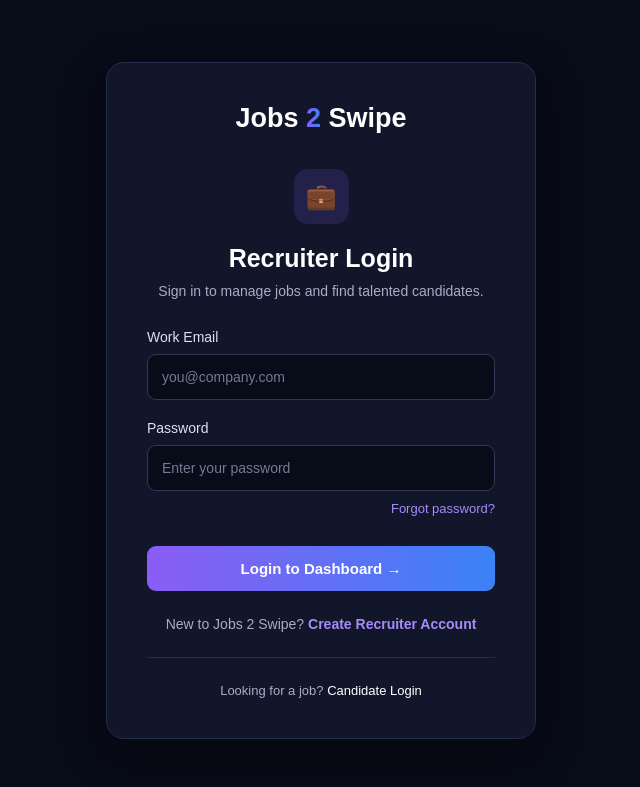
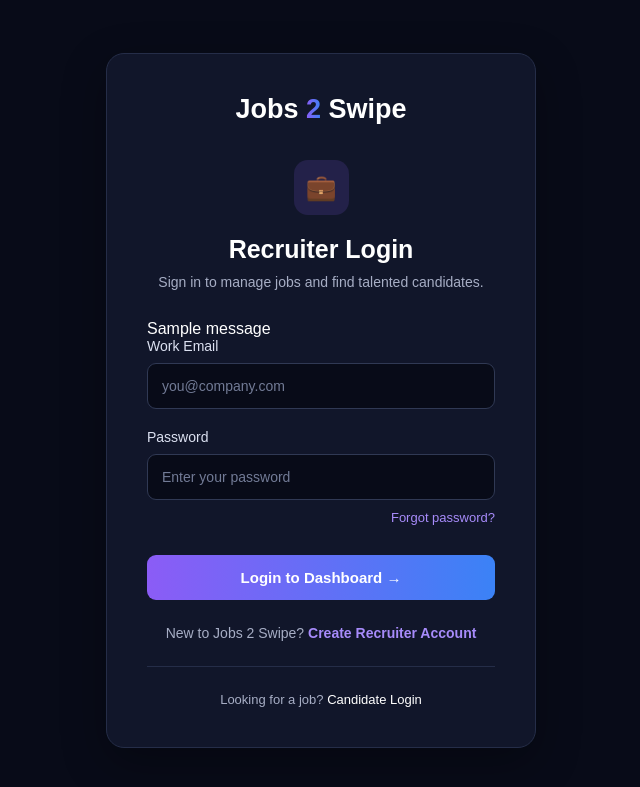
Before and after one commit to Avneesh-shrivastava/InternsRizz, a Django app: page /recruiter/login/ in a window 1280 px wide. Shown: the top 787 px of the page, without its empty margins (319-959 px from the left). Run offline with Django 5.2, Linux system fonts and the light colour scheme; tables that the repository leaves empty hold one stand-in row (values such as "Sample post"); one stand-in notice (Sample message) is shown.

Commit message:
Update rec_login.html

```diff
--- a/interns_app/templates/rec_login.html
+++ b/interns_app/templates/rec_login.html
@@ -181,6 +181,13 @@
             Sign in to manage jobs and find talented candidates.
         </p>
 
+    {% if messages %}
+        {% for message in messages %}
+            <div class="message {{ message.tags }}">
+                {{ message }}
+            </div>
+        {% endfor %}
+    {% endif %}
         <form method="POST" action="{% url 'rec_login' %}">
             {% csrf_token %}
 
```
